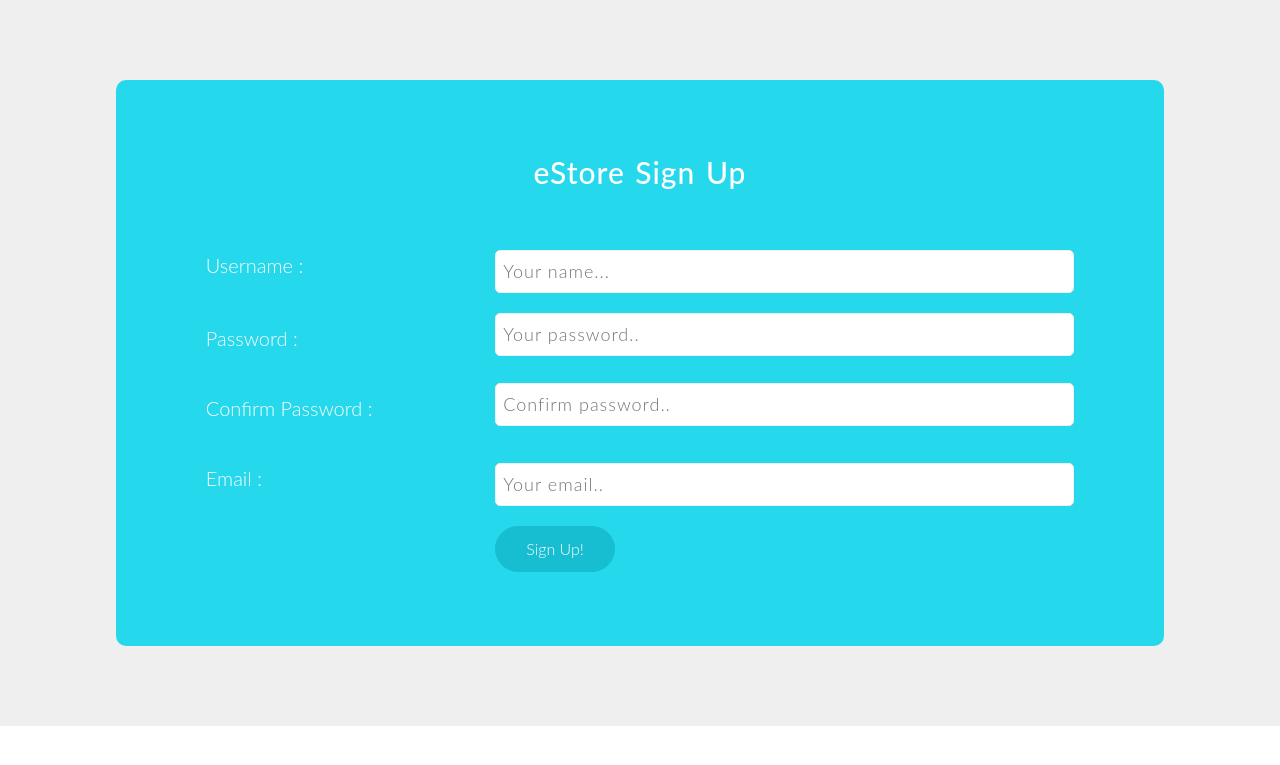
After one commit to Pappyjay23/eStore, a PHP site: page /s-up.html in a window 1280 px wide. The commit adds this page. Shown: the top 765 px of the page. Run offline with PHP 8.4, Linux system fonts and the light colour scheme.

Commit message:
New Commit

```diff
--- a/resources/css/style.css
+++ b/resources/css/style.css
@@ -112,6 +112,30 @@ html, body {
         margin: 0 5px;
         position: relative;
     }
+
+    input[type="search"] {
+        color: #212529;
+        border: 0;
+        font-size: 90%;
+        letter-spacing: 1px;
+    }
+    input[type="search"]:focus {
+        outline: 0;
+    }
+
+    .search-bar{
+        background-color: #fff;
+        padding: 4px 5px;
+        border-radius: 5px;
+        color: #212529;
+        border: 2px solid #4dedff;
+
+    }
+
+    /* .ti-plus {
+        font-size: 70%;
+        margin: 0 2px;
+    } */
 
 
     .nav-links li a:link,
@@ -277,6 +301,11 @@ html, body {
 .fixed .dropdown-menu {
     background-color: #25d8ec;
     width: 60%;
+
+}
+
+.fixed .search-bar{
+    border: 2px solid rgb(109, 250, 255);
 
 }
 
@@ -555,6 +584,80 @@ footer a:active {
 
 /* FOOTER */
 
+/* SECTION SIGN IN */
+    .section-s-in {
+        overflow-x: hidden;
+        background-color: #efefef;
+        height: 100%;
+    }
+
+    .form-box {
+        background-color: #25d8ec;
+        border-radius: 10px;
+        width: 80%;
+        margin: 0 10%;
+        padding: 50px 0;
+        color: #fff;
+    }
+
+    .form-box .row {
+        margin-bottom: 5px;
+    }
+
+    .form-box input[type="text"],
+    .form-box input[type="email"],
+    .form-box input[type="password"] {
+        letter-spacing: 1px;
+        font-size: 90%;
+        font-weight: 300;
+        border-radius: 5px;
+        border: 1px solid #efefef;
+        width: 100%;
+        outline: 0;
+        padding: 7px;
+    }
+
+    .form-box input[type="checkbox"] {
+        margin-right: 10px;
+        margin-top: 10px;
+    }
+    .form-box input[type="checkbox"]:focus {
+        outline: 0;
+    }
+
+    .form-box label {
+        padding: 10px 0;
+    }
+
+    .form-content{
+        width: 80%;
+        margin: 0 auto;
+    }
+
+    .form-heading {
+        width: 50%;
+        margin: 20px 25%;
+        text-align: center;
+    }
+
+    .form-box img {
+        height: 30px;
+        width: auto;
+        display: inline-block;
+    }
+
+    .form-header {
+        font-size: 150%;
+        font-weight: 500;
+        word-spacing: 2px;
+        letter-spacing: 1px;
+        /* text-transform: uppercase; */
+        /* text-align: center; */
+        /* width: 100%; */
+    }
+
+/* SECTION SIGN IN */
+
 /* ANIMATIONS */
 .js--anime-1,
 .js--anime-2,
--- a/resources/js/script.js
+++ b/resources/js/script.js
@@ -133,7 +133,7 @@ var sub = document.querySelectorAll(".sub")
 
 function addno() {
     for (let i = 0; i < inputv.length; i++) {
-        inputv[i].value++
+        inputv[i].value ++
     }
 }
 function subno() {
--- /dev/null
+++ b/s-up.html
@@ -0,0 +1,93 @@
+<!DOCTYPE html>
+<html lang="en">
+<head>
+    <meta charset="UTF-8">
+    <meta name="viewport" content="width=device-width, initial-scale=1.0">
+    <link rel="shortcut icon" href="resources/img/favicon.ico" type="image/x-icon">
+    <link rel="stylesheet" href="vendors/css/bootstrap.min.css">
+    <link rel="stylesheet" href="resources/css/style.css">
+    <title>eStore Sign Up</title>
+</head>
+<body>
+
+    <section class="section-s-in">
+        <div class="row">
+            <form action="" class="form-box">
+               <div class="form-content">
+                    <div class="row">
+                        <div class="form-heading">
+                            <p class="form-header">eStore Sign Up</p>
+                        </div>
+                    </div>
+                    <div class="row">
+                        <div class="col-lg-4">
+                            <div class="row">
+                                <label for="">Username : </label>
+                            </div>
+                        </div>
+                        <div class="col-lg-8">
+                            <div class="row">
+                                <input type="text" placeholder="Your name..." required>
+                            </div>
+                        </div>
+                    </div>
+                    <div class="row">
+                        <div class="col-lg-4">
+                            <div class="row">
+                                <label for="">Password : </label>
+                            </div>
+                        </div>
+                        <div class="col-lg-8">
+                            <div class="row">
+                                <input type="password" placeholder="Your password.." required>
+                            </div>
+                        </div>
+                    </div>
+                    <div class="row">
+                        <div class="col-lg-4">
+                            <div class="row">
+                                <label for="">Confirm Password : </label>
+                            </div>
+                        </div>
+                        <div class="col-lg-8">
+                            <div class="row">
+                                <input type="password" placeholder="Confirm password.." required>
+                            </div>
+                        </div>
+                    </div>
+                    <div class="row">
+                        <div class="col-lg-4">
+                            <div class="row">
+                                <label for="">Email : </label>
+                            </div>
+                        </div>
+                        <div class="col-lg-8">
+                            <div class="row">
+                                <input type="email" placeholder="Your email.." required>
+                            </div>
+                        </div>
+                    </div>
+
+                    <div class="row">
+                        <div class="col-lg-4">
+                            <div class="row">
+                                <label for="">&nbsp; </label>
+                            </div>
+                        </div>
+                        <div class="col-lg-8">
+                            <div class="row">
+                                <a href="#" class="btn btn-full">Sign Up!</a>
+                            </div>
+                        </div>
+                    </div>
+               </div>
+            </form>
+        </div>
+    </section>
+
+
+    <script src="vendors/js/jquery-3.5.1.min.js"></script>
+    <script src="vendors/js/bootstrap.min.js"></script>
+    <script src="vendors/js/popper.min.js"></script>
+</body>
+</html>
```
Also changed, not shown: billing.html (+18 -4 lines), index.html (+17 -3 lines), order.html (+19 -6 lines), s-in.html (added, +80 -0 lines).
